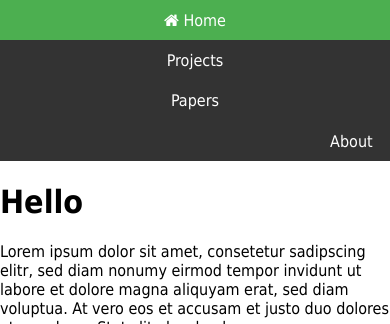
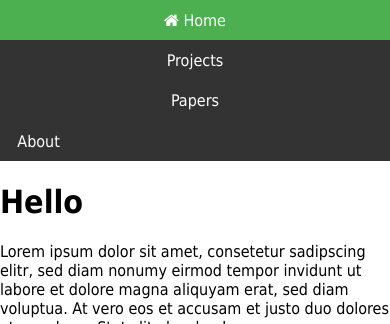
Before and after one commit to raphaelmenges/raphaelmenges.github.io, a Jekyll site: the page built from index.html, in a window 390 px wide. Shown: the top 324 px of the page. Built offline with Jekyll 4.4.1, drawn with Linux system fonts in a browser that asks for light colours.

Commit message:
About on mobile should be fixed now.

```diff
--- a/css/main.css
+++ b/css/main.css
@@ -59,5 +59,6 @@ body {
 		body { width: auto; }
 		.navbar { position: static ; width: 100%; }
     .navbar li {float: none;}
+		.navbar .about { float: left;}
 		.content { padding-top: 0pt; }
 }
```
